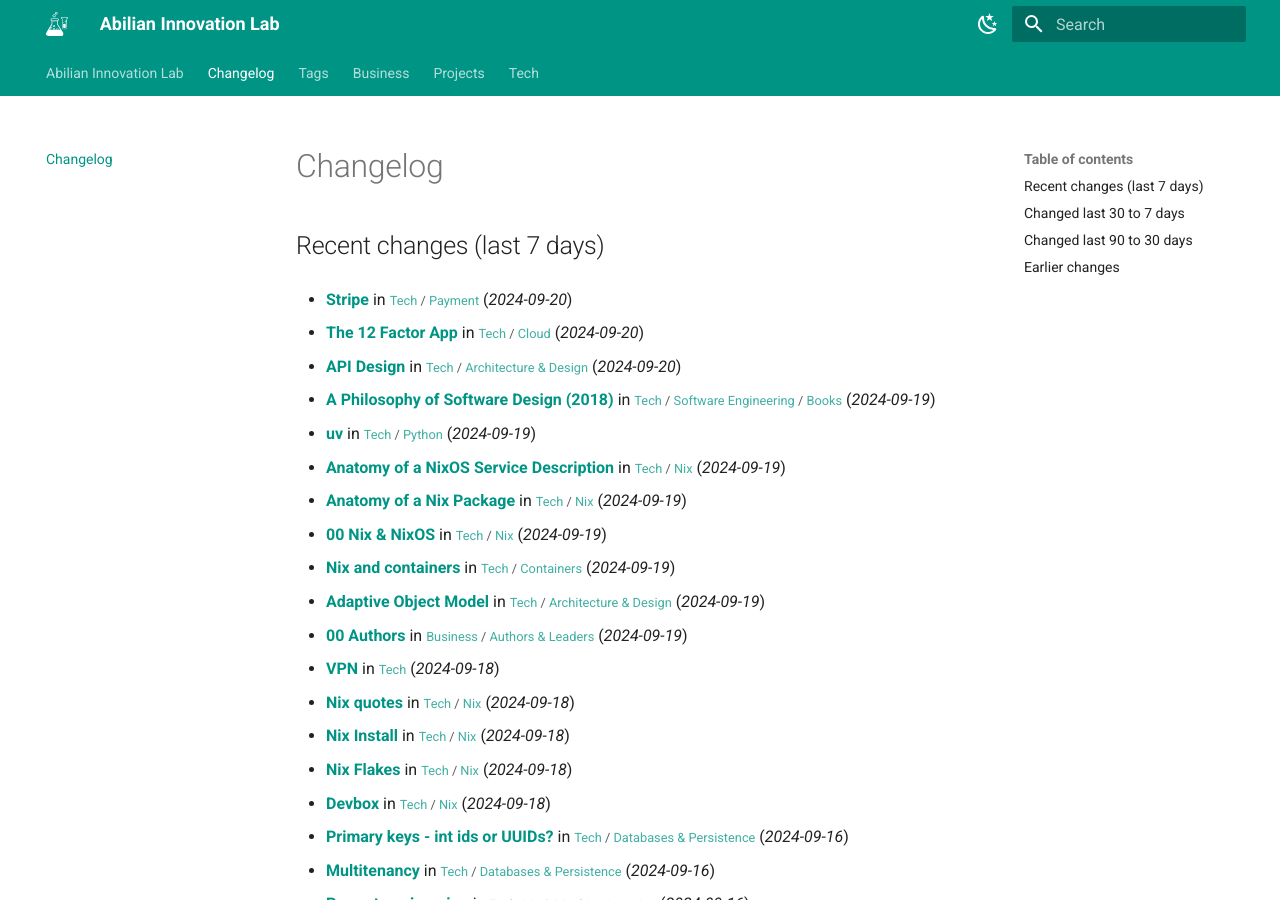
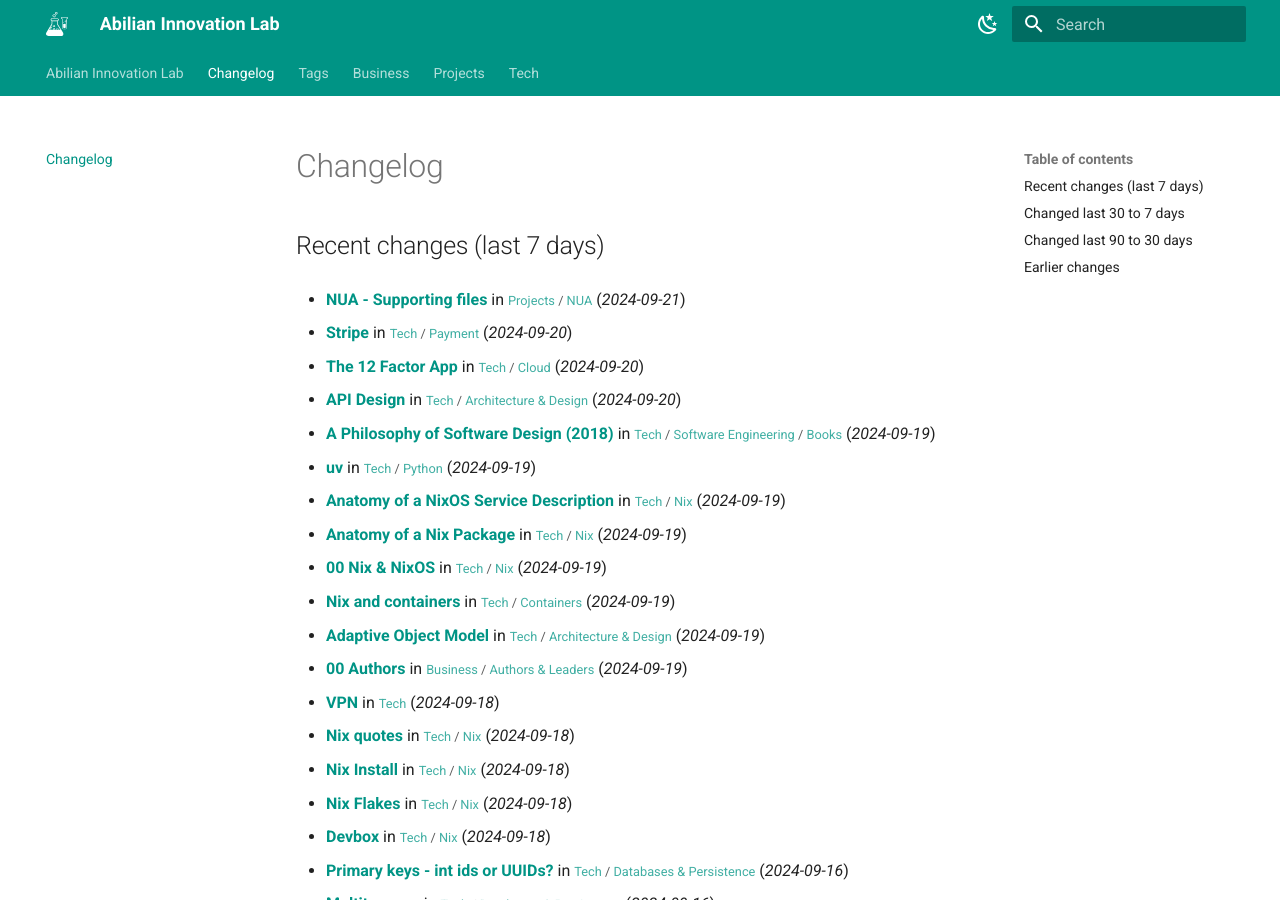
Before and after one commit to abilian/lab.abilian.com, an MkDocs documentation site: the page built from docs/changelog.md, in a window 1280 px wide and 900 px high. Built offline with MkDocs 1.6.1 and Material for MkDocs 9.7.7, drawn with Linux system fonts in a browser that asks for light colours; comment, search, counter and statistics services are not loaded.

Commit message:
Update content

```diff
--- a/docs/changelog.md
+++ b/docs/changelog.md
@@ -1,6 +1,8 @@
 # Changelog
 
 ## Recent changes (last 7 days)
+
+- **[NUA - Supporting files](/Projects/NUA/NUA - Supporting files/)** in <small>[Projects](/Projects/00 Projects/) / [NUA](/Projects/NUA/00 NUA/)</small> (*2024-09-21*)
 
 - **[Stripe](/Tech/Payment/Stripe/)** in <small>[Tech](/Tech/00 Technology/) / [Payment](/Tech/Payment/Stripe/)</small> (*2024-09-20*)
 
```
